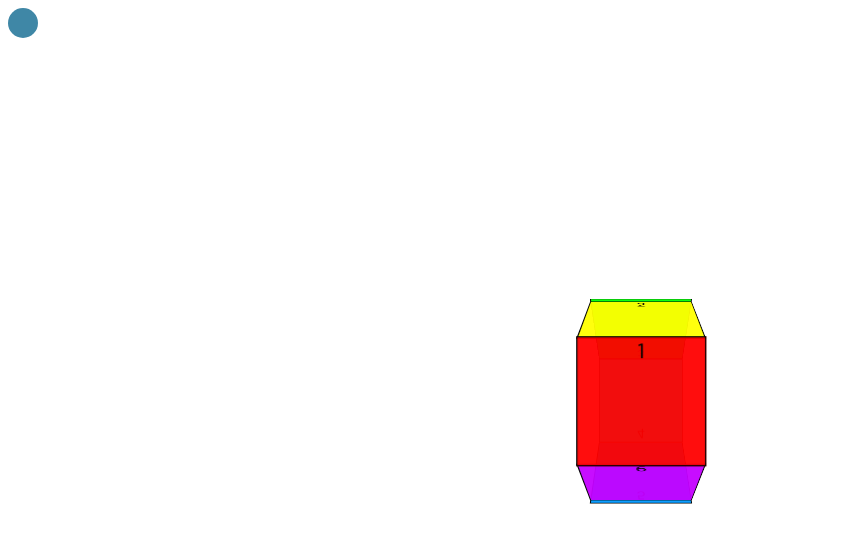
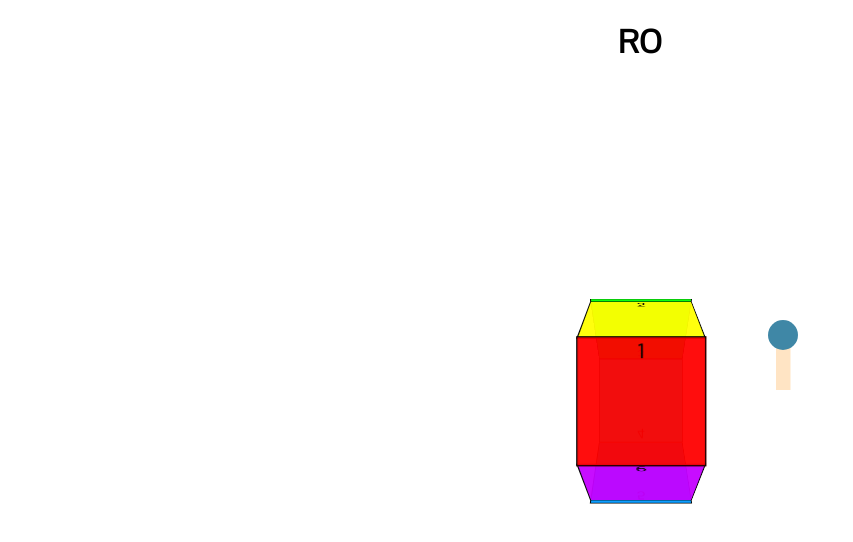
Before and after one commit to andresf01/wheel-js, a React app: page / in a window 1280 px wide. Shown: the whole page, without its empty margins (0-853 px from the left). Built offline with nearby package versions, Linux system fonts and the light colour scheme.

Commit message:
Basic PWA

```diff
--- a/src/index.js
+++ b/src/index.js
@@ -39,9 +39,12 @@ const App = () => {
 
   return (
     <div>
-      <div className="palanca" onClick={handleTwister}>
-        <div></div>
-        <div></div>
+      <h1>RO</h1>
+      <div className="wrapper">
+        <div className="palanca" onClick={handleTwister}>
+          <div></div>
+          <div></div>
+        </div>
       </div>
       <div className="app">
         <Ruleta className="ruleta">
--- a/src/styles.scss
+++ b/src/styles.scss
@@ -8,11 +8,15 @@ $min-roll: 1440deg;
 $radio: 86.60254px;
 $lado: 100px;
 
+h1 {
+  text-align: center;
+}
+
 .wrapper {
   position: absolute;
   top: 50%;
-  left: 50%;
-  width: 100%;
+  left: 60%;
+  transform: translateY(-100%);
 }
 
 .app {
@@ -79,8 +83,10 @@ $lado: 100px;
   cursor: pointer;
   transform-style: preserve-3d;
   // position: absolute;
-  // left: 50%;
+  // left: 60%;
   // top: 50%;
+  display: flex;
+  flex-direction: column;
 
   > div:nth-child(1) {
     width: 30px;
@@ -88,4 +94,12 @@ $lado: 100px;
     background: #3f87a6;
     border-radius: 50%;
   }
+
+  > div:nth-child(2) {
+    background-color: bisque;
+    z-index: -1;
+    width: 50%;
+    transform: translate(50%, -10px);
+    flex-grow: 1;
+  }
 }
```
Also changed, not shown: dist/icons/icon144.png (added), dist/index.html, dist/service-worker.js (added), manifest.json (added).
